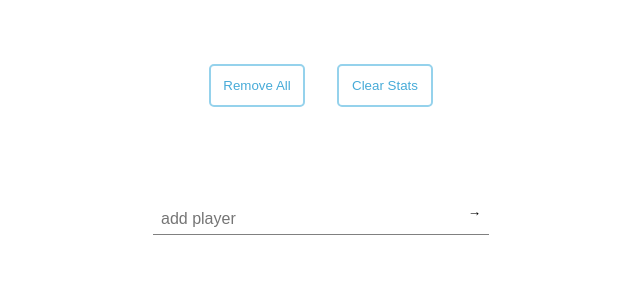
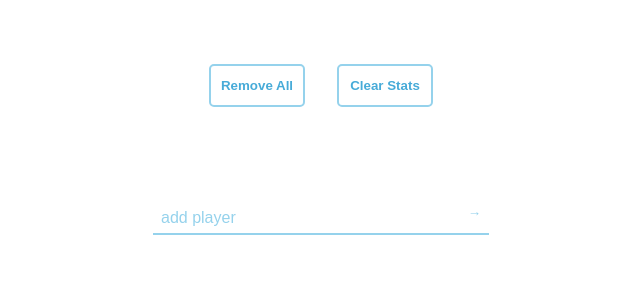
Before and after one commit to OssianN/KillerDart, a Next.js app: page / in a window 1280 px wide. Shown: the top 300 px of the page, without its empty margins (319-959 px from the left). Built offline with nearby package versions, Linux system fonts and the light colour scheme.

Commit message:
adds minor improvements

```diff
--- a/components/GameSettings/gameSettings.module.css
+++ b/components/GameSettings/gameSettings.module.css
@@ -12,4 +12,5 @@
   width: 6rem;
   border-radius: 5px;
   cursor: pointer;
+  font-weight: 600;
 }
--- a/styles/Home.module.css
+++ b/styles/Home.module.css
@@ -25,8 +25,13 @@
   padding: 0 0.5rem;
   font-size: 1rem;
   border: none;
-  border-bottom: 1px solid grey;
+  border-bottom: 2px solid #95d2ec;
+  color: #47abd8;
   border-radius: none;
+}
+
+.formInput::placeholder {
+  color: #95d2ec;
 }
 
 .submitButton {
@@ -35,6 +40,7 @@
   bottom: 1rem;
   background: transparent;
   border: none;
+  color: #95d2ec;
 }
 
 .playersList {
```
